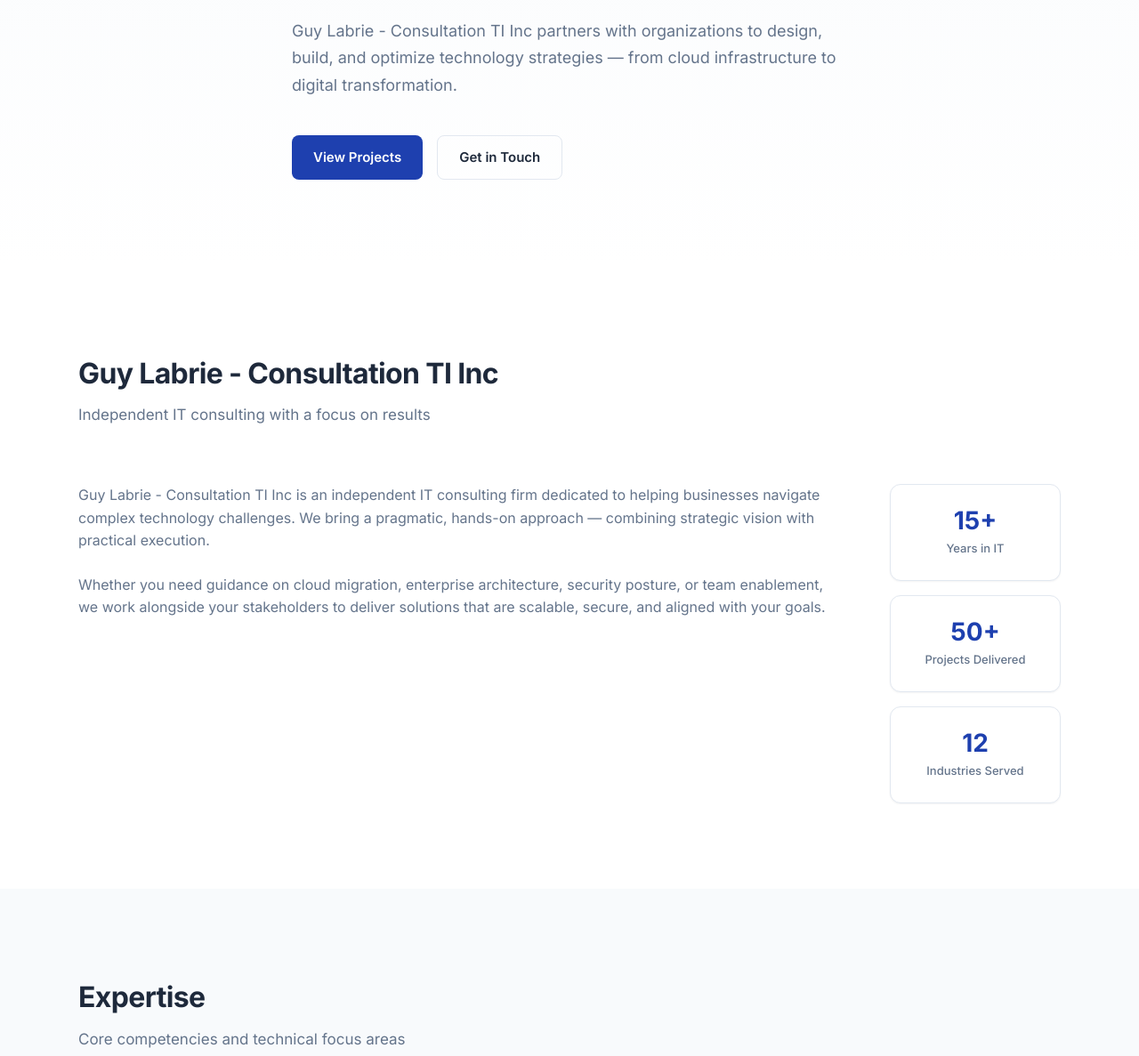
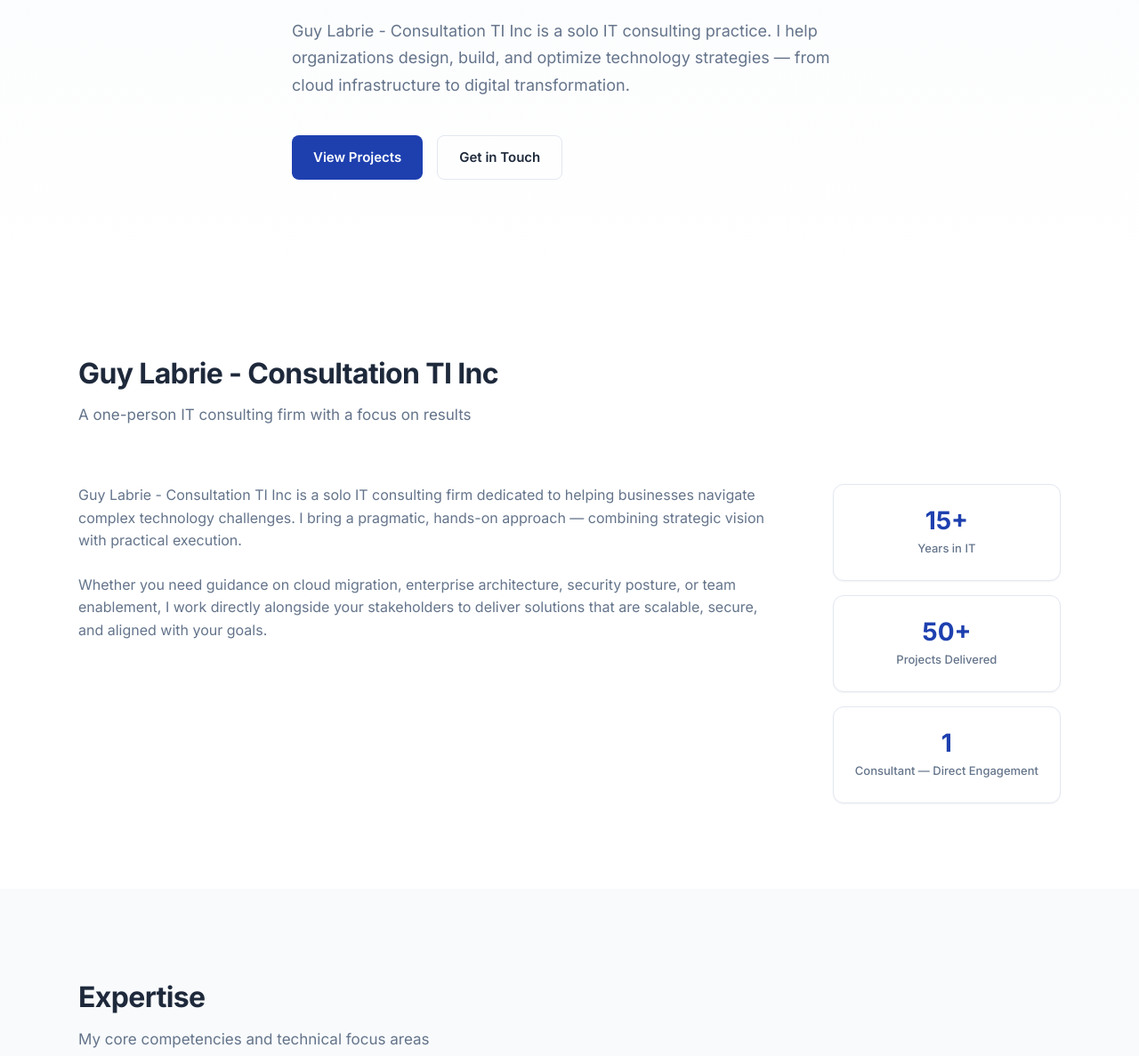
Before and after one commit to gnlabrie/cgsc-website, a website: page index.html in a window 1280 px wide. Shown: the part 313-1500 px from the top of the page at 89% size. Drawn offline with Linux system fonts and the light colour scheme.

Commit message:
Update index.html to reflect a more personalized approach for the solo IT consulting practice, including changes to the meta description, section subtitles, and content to emphasize individual expertise and direct engagement with clients.

```diff
--- a/index.html
+++ b/index.html
@@ -3,7 +3,7 @@
 <head>
   <meta charset="UTF-8">
   <meta name="viewport" content="width=device-width, initial-scale=1.0">
-  <meta name="description" content="Guy Labrie - Consultation TI Inc — Services de consultation en technologies de l'information. Expertise en architecture infonuagique, transformation numérique et solutions d'entreprise.">
+  <meta name="description" content="Guy Labrie - Consultation TI Inc — Solo IT consulting practice. Expert guidance in cloud architecture, digital transformation, and enterprise solutions.">
   <title>Guy Labrie - Consultation TI Inc</title>
   <link rel="canonical" href="https://cgsc.ca/">
   <link rel="preconnect" href="https://fonts.googleapis.com">
@@ -37,8 +37,9 @@
         <p class="hero-eyebrow">Consultation TI</p>
         <h1>Technology solutions that drive business forward</h1>
         <p class="hero-lead">
-          Guy Labrie - Consultation TI Inc partners with organizations to design, build,
-          and optimize technology strategies — from cloud infrastructure to digital transformation.
+          Guy Labrie - Consultation TI Inc is a solo IT consulting practice.
+          I help organizations design, build, and optimize technology strategies —
+          from cloud infrastructure to digital transformation.
         </p>
         <div class="hero-actions">
           <a href="#projects" class="btn btn-primary">View Projects</a>
@@ -51,20 +52,21 @@
       <div class="container">
         <div class="section-header">
           <h2>Guy Labrie - Consultation TI Inc</h2>
-          <p class="section-subtitle">Independent IT consulting with a focus on results</p>
+          <p class="section-subtitle">A one-person IT consulting firm with a focus on results</p>
         </div>
         <div class="about-grid">
           <div class="about-text">
             <p>
-              Guy Labrie - Consultation TI Inc is an independent IT consulting firm
+              Guy Labrie - Consultation TI Inc is a solo IT consulting firm
               dedicated to helping businesses navigate complex technology challenges.
-              We bring a pragmatic, hands-on approach — combining strategic vision
+              I bring a pragmatic, hands-on approach — combining strategic vision
               with practical execution.
             </p>
             <p>
               Whether you need guidance on cloud migration, enterprise architecture,
-              security posture, or team enablement, we work alongside your stakeholders
-              to deliver solutions that are scalable, secure, and aligned with your goals.
+              security posture, or team enablement, I work directly alongside your
+              stakeholders to deliver solutions that are scalable, secure, and aligned
+              with your goals.
             </p>
           </div>
           <div class="about-highlights">
@@ -77,8 +79,8 @@
               <span class="highlight-label">Projects Delivered</span>
             </div>
             <div class="highlight-card">
-              <span class="highlight-number">12</span>
-              <span class="highlight-label">Industries Served</span>
+              <span class="highlight-number">1</span>
+              <span class="highlight-label">Consultant — Direct Engagement</span>
             </div>
           </div>
         </div>
@@ -89,7 +91,7 @@
       <div class="container">
         <div class="section-header">
           <h2>Expertise</h2>
-          <p class="section-subtitle">Core competencies and technical focus areas</p>
+          <p class="section-subtitle">My core competencies and technical focus areas</p>
         </div>
         <div class="expertise-grid">
           <article class="expertise-card">
@@ -136,7 +138,7 @@
       <div class="container">
         <div class="section-header">
           <h2>Experience</h2>
-          <p class="section-subtitle">A track record of delivering impact across industries</p>
+          <p class="section-subtitle">My track record of delivering impact across industries</p>
         </div>
         <div class="timeline">
           <article class="timeline-item">
@@ -144,7 +146,7 @@
             <div class="timeline-content">
               <time datetime="2020">2020 — Present</time>
               <h3>Consultant principal, Guy Labrie - Consultation TI Inc</h3>
-              <p>Founded independent consulting practice serving mid-market and enterprise clients. Led cloud transformation programs, security audits, and architecture reviews across finance, healthcare, and manufacturing sectors.</p>
+              <p>Founded a solo consulting practice serving mid-market and enterprise clients. Led cloud transformation programs, security audits, and architecture reviews across finance, healthcare, and manufacturing sectors.</p>
             </div>
           </article>
           <article class="timeline-item">
@@ -171,7 +173,7 @@
       <div class="container">
         <div class="section-header">
           <h2>Featured Projects</h2>
-          <p class="section-subtitle">Selected engagements that showcase our approach</p>
+          <p class="section-subtitle">Selected engagements that showcase my approach</p>
         </div>
         <div class="projects-grid" id="projects-grid"></div>
       </div>
@@ -181,12 +183,12 @@
       <div class="container">
         <div class="section-header">
           <h2>Connect</h2>
-          <p class="section-subtitle">Let's discuss how we can help your organization</p>
+          <p class="section-subtitle">Let's discuss how I can help your organization</p>
         </div>
         <div class="connect-content">
           <p>
             Interested in working together? Reach out via LinkedIn or email.
-            We're always open to conversations about technology strategy,
+            I'm always open to conversations about technology strategy,
             architecture reviews, and consulting engagements.
           </p>
           <div class="social-links">
```
